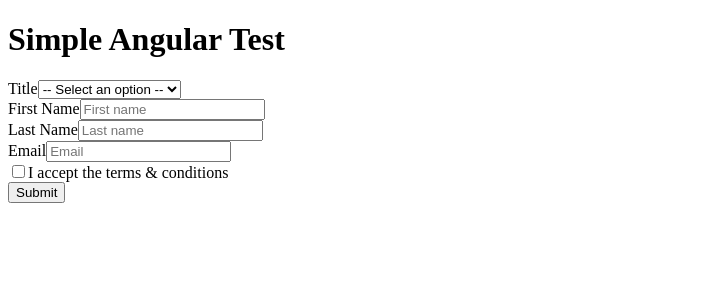
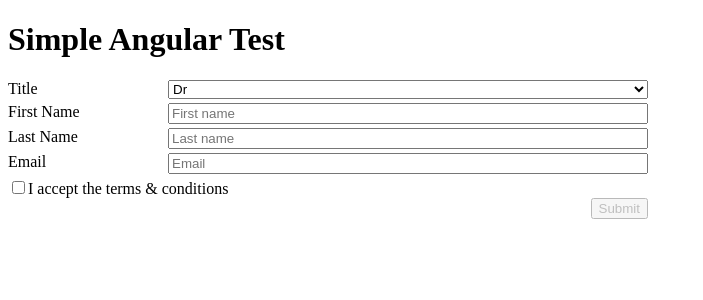
Before and after one commit to thetjyoung/angular-test, an Angular app: page / in a window 1280 px wide. Shown: the top 300 px of the page, without its empty margins (0-703 px from the left). Built offline with nearby package versions, Linux system fonts and the light colour scheme.

Commit message:
Added form binding and validation

```diff
--- a/src/app/app.module.ts
+++ b/src/app/app.module.ts
@@ -4,6 +4,7 @@ import { BrowserModule } from '@angular/platform-browser';
 import { AppRoutingModule } from './app-routing.module';
 import { AppComponent } from './app.component';
 import { SimpleFormComponent } from './simple-form/simple-form.component';
+import {FormsModule} from "@angular/forms";
 
 @NgModule({
   declarations: [
@@ -12,7 +13,8 @@ import { SimpleFormComponent } from './simple-form/simple-form.component';
   ],
   imports: [
     BrowserModule,
-    AppRoutingModule
+    AppRoutingModule,
+    FormsModule
   ],
   providers: [],
   bootstrap: [AppComponent]
--- /dev/null
+++ b/src/app/contact.ts
@@ -0,0 +1,11 @@
+export class Contact {
+
+  constructor(
+    public firstName?: string,
+    public lastName?: string,
+    public acceptTerms?: boolean,
+    public title?: string,
+    public email?: string
+  ) {  }
+
+}
--- a/src/app/simple-form/simple-form.component.html
+++ b/src/app/simple-form/simple-form.component.html
@@ -1,32 +1,61 @@
-<h1>Simple Angular Test</h1>
-<form>
+<header>
+  <h1>Simple Angular Test</h1>
+</header>
+<form (ngSubmit)="onSubmit(contactForm.form.valid)" #contactForm="ngForm">
   <div>
-    <div>
+    <div class="form-row">
       <label>Title</label>
-      <select>
-        <option value="">-- Select an option --</option>
-        <!--TODO: add titles to dropdown-->
+      <select [(ngModel)]="model.title" id="title" name="title" required>
+        <option disabled value="">-- Select an option --</option>
+        <option *ngFor="let title of titleList" [value]="title.name">{{title.name}}</option>
       </select>
     </div>
-    <div>
-      <label>First Name</label>
-      <input type="text" placeholder="First name" />
+    <div class="form-row">
+      <label for="firstName">First Name</label>
+      <input
+        [(ngModel)]="model.firstName"
+        required type="text"
+        placeholder="First name"
+        id="firstName"
+        name="firstName"
+        #firstName="ngModel"
+      />
+      <div class="form-error" *ngIf="(firstName.touched || clickedInactiveButton) && firstName.invalid">*First name is required</div>
     </div>
-    <div>
-      <label>Last Name</label>
-      <input type="text" placeholder="Last name" />
+    <div class="form-row">
+      <label for="lastName">Last Name</label>
+      <input
+        [(ngModel)]="model.lastName"
+        type="text" placeholder="Last name"
+        id="lastName"
+        name="lastName"
+        required
+        #lastName="ngModel"
+      />
+      <div class="form-error" *ngIf="(lastName.touched || clickedInactiveButton) && lastName.invalid">*Last name is required</div>
     </div>
-    <div>
-        <label>Email</label>
-        <input type="email" placeholder="Email" />
+    <div class="form-row">
+      <label for="email">Email</label>
+      <input
+        [(ngModel)]="model.email"
+        type="email"
+        placeholder="Email"
+        id="email"
+        name="email"
+        required
+        pattern="^[A-z0-9._%+-]+@[A-z0-9.-]+\.com"
+        #email="ngModel"
+      />
+      <div class="form-error" *ngIf="(email.touched || clickedInactiveButton) && email.invalid && email.pristine">*Email is required</div>
+      <div class="form-error" *ngIf="(email.touched || clickedInactiveButton) && email.invalid && email.dirty">*Invalid email</div>
     </div>
     <span></span>
     <div>
-      <input type="checkbox" />
-      <label>I accept the terms & conditions</label>
+      <input id="acceptTerms" type="checkbox" [(ngModel)]="model.acceptTerms" name="acceptTerms" required />
+      <label for="acceptTerms">I accept the terms & conditions</label>
     </div>
     <div>
-      <button>Submit</button>
+      <button type="submit" [ngClass]="!contactForm.form.valid ? 'button-disabled': ''">Submit</button>
     </div>
   </div>
 </form>
--- a/src/app/simple-form/simple-form.component.sass
+++ b/src/app/simple-form/simple-form.component.sass
@@ -0,0 +1,20 @@
+form
+  max-width: 40em
+
+.form-row
+  margin-bottom: .25em
+  display: grid
+  grid-template-columns: minmax(10em, 1fr) 3fr
+
+.form-error
+  color: red
+
+input.ng-touched.ng-invalid
+  border: 2px solid red
+
+.button-disabled
+  opacity: .5
+  color: grey
+
+button
+  float: right
--- a/src/app/simple-form/simple-form.component.ts
+++ b/src/app/simple-form/simple-form.component.ts
@@ -1,10 +1,31 @@
 import { Component } from '@angular/core';
+import {TitleService} from "../title.service";
+import {Title} from "../title.model";
+import {Contact} from "../contact";
 
 @Component({
   selector: 'app-simple-form',
   templateUrl: './simple-form.component.html',
-  styleUrls: ['./simple-form.component.sass']
+  styleUrls: ['./simple-form.component.sass'],
+  providers: [ TitleService ]
 })
 export class SimpleFormComponent {
+  public titleList: Title[] | undefined;
+  public model = new Contact();
+  public clickedInactiveButton = false;
+  constructor( private titleSvc: TitleService) {
+  }
+  ngOnInit() {
+    this.titleSvc.getTitles().subscribe((titles) => {
+      this.titleList = titles.filter(title => title.name !== '!').sort();
+      this.model.title = titles.find(title => title.isDefault)?.name;
+    });
+  }
 
+  onSubmit(isValid: boolean) {
+    if(isValid) {
+      console.log(this.model);
+    } else {
+      console.log('invalid click'); this.clickedInactiveButton = true;
+  } }
 }
```
